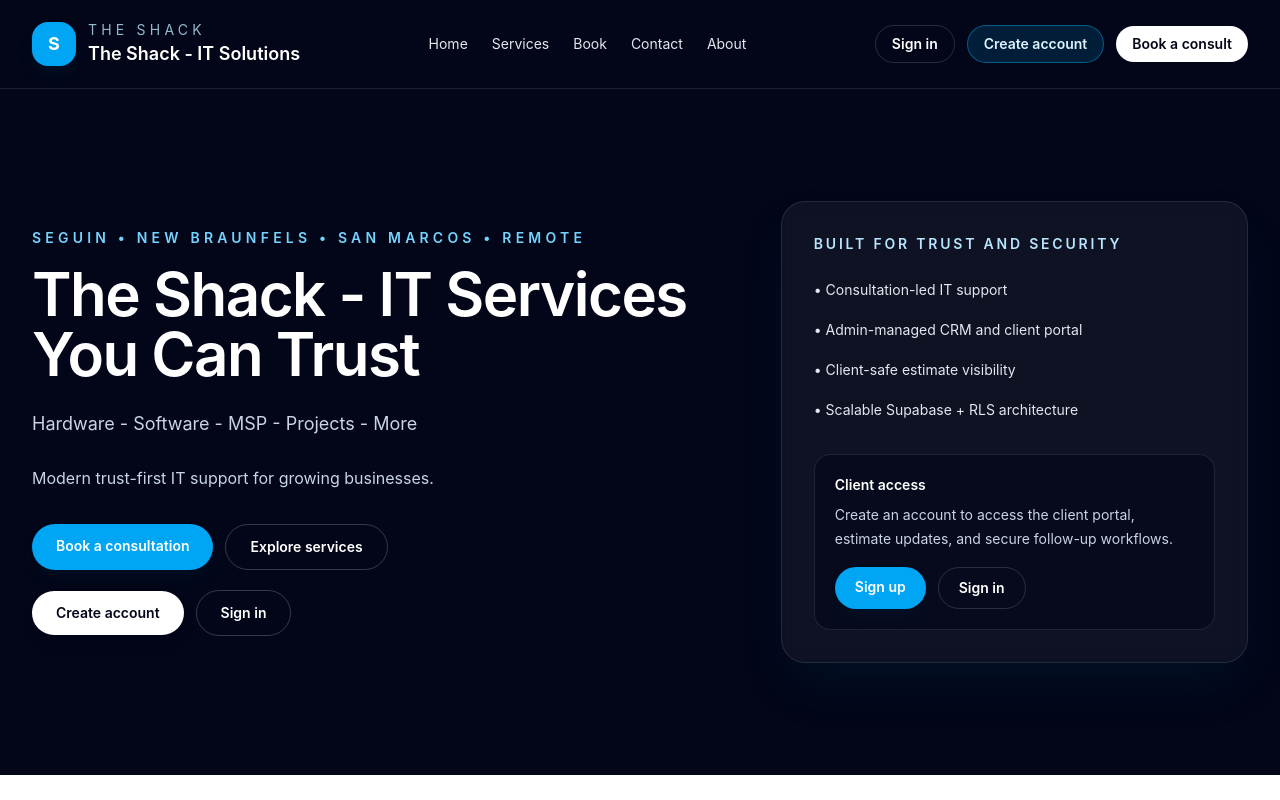
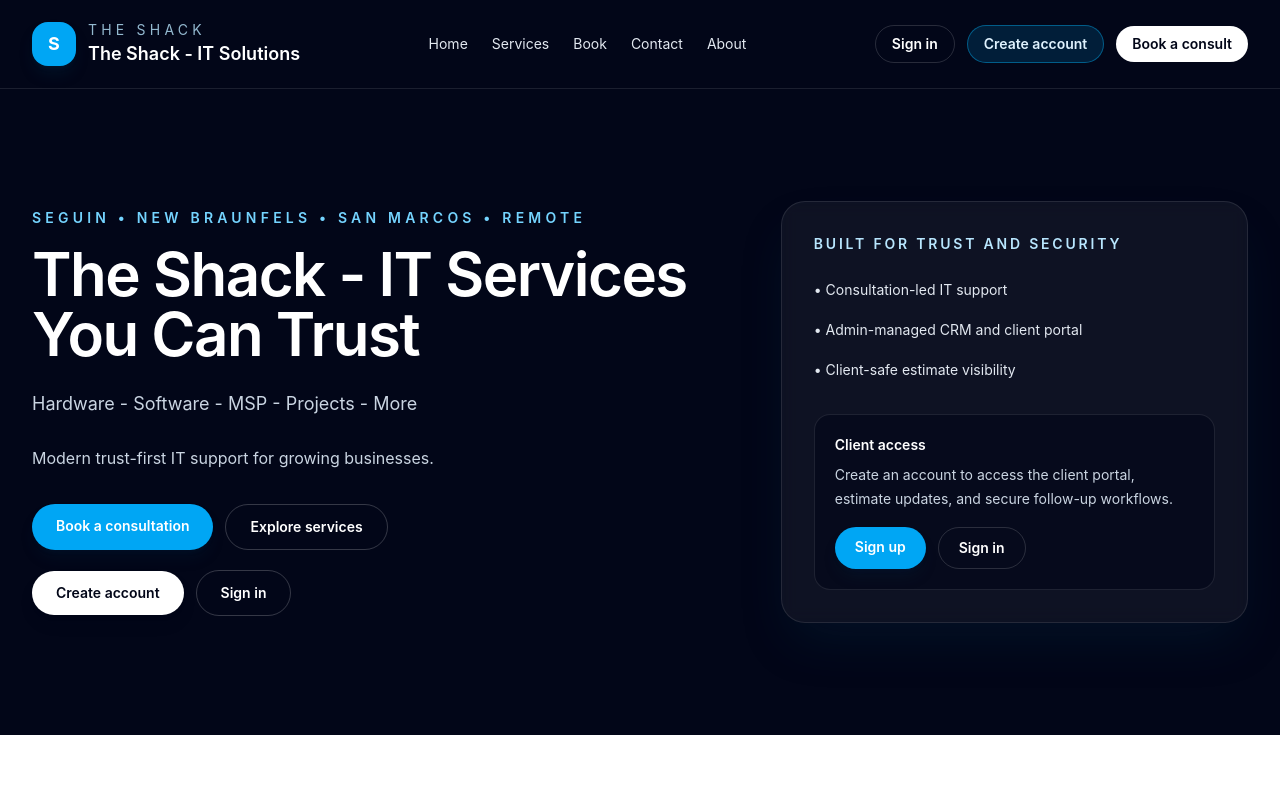
Before and after one commit to jshackles2019/theshackit, a Next.js app: page / in a window 1280 px wide. Shown: the top 800 px of the page. Built offline with nearby package versions, Linux system fonts and the light colour scheme; no server answers.

Commit message:
Remove Supabase reference from home page

```diff
--- a/src/app/page.tsx
+++ b/src/app/page.tsx
@@ -50,7 +50,6 @@
               <li>• Consultation-led IT support</li>
               <li>• Admin-managed CRM and client portal</li>
               <li>• Client-safe estimate visibility</li>
-              <li>• Scalable Supabase + RLS architecture</li>
             </ul>
             <div className="mt-8 rounded-2xl border border-white/10 bg-slate-950/60 p-5">
               <p className="text-sm font-semibold text-white">Client access</p>
```
